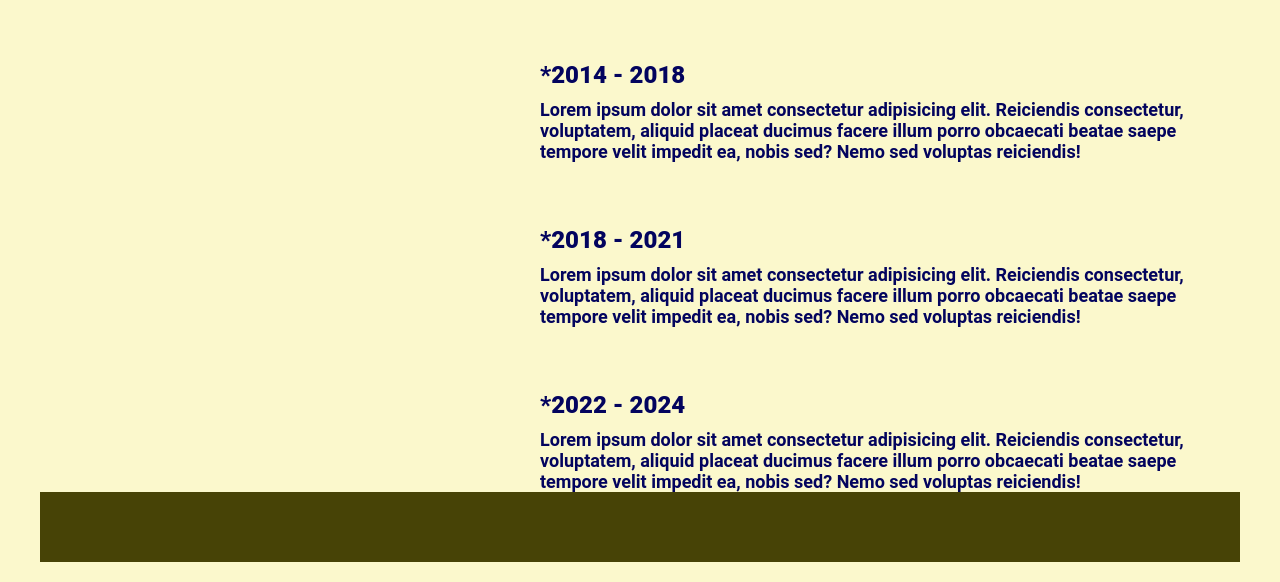
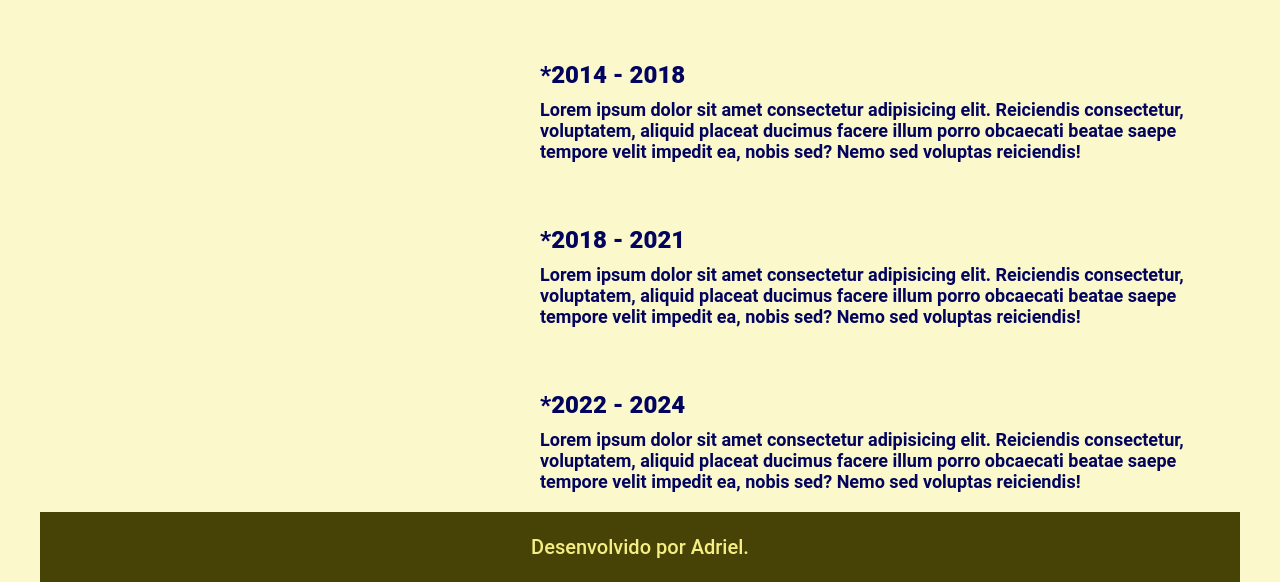
Before and after one commit to meloadriel/estudo1, a plain HTML site: page sobre.html in a window 1280 px wide. Shown: the part 325-907 px from the top of the page. Drawn offline with Linux system fonts and the light colour scheme.

Commit message:
pequenas alterações no footer

```diff
--- a/app.css
+++ b/app.css
@@ -170,6 +170,7 @@ footer{
     width: 100%;
     align-items: center;
     justify-content: center;
+    margin-top: 20px;
 
 }
 
--- a/sobre.html
+++ b/sobre.html
@@ -54,7 +54,9 @@
         <p >Lorem ipsum dolor sit amet consectetur adipisicing elit. Reiciendis consectetur, voluptatem, aliquid placeat ducimus facere illum porro obcaecati beatae saepe tempore velit impedit ea, nobis sed? Nemo sed voluptas reiciendis!</p>
       </div>
     </main>
-    <footer></footer>
+    <footer>
+        <h2 class="footer__texto">Desenvolvido por Adriel.</h2>
+    </footer>
   </body>
   <script
     src="https://kit.fontawesome.com/573e44f26e.js"
```
